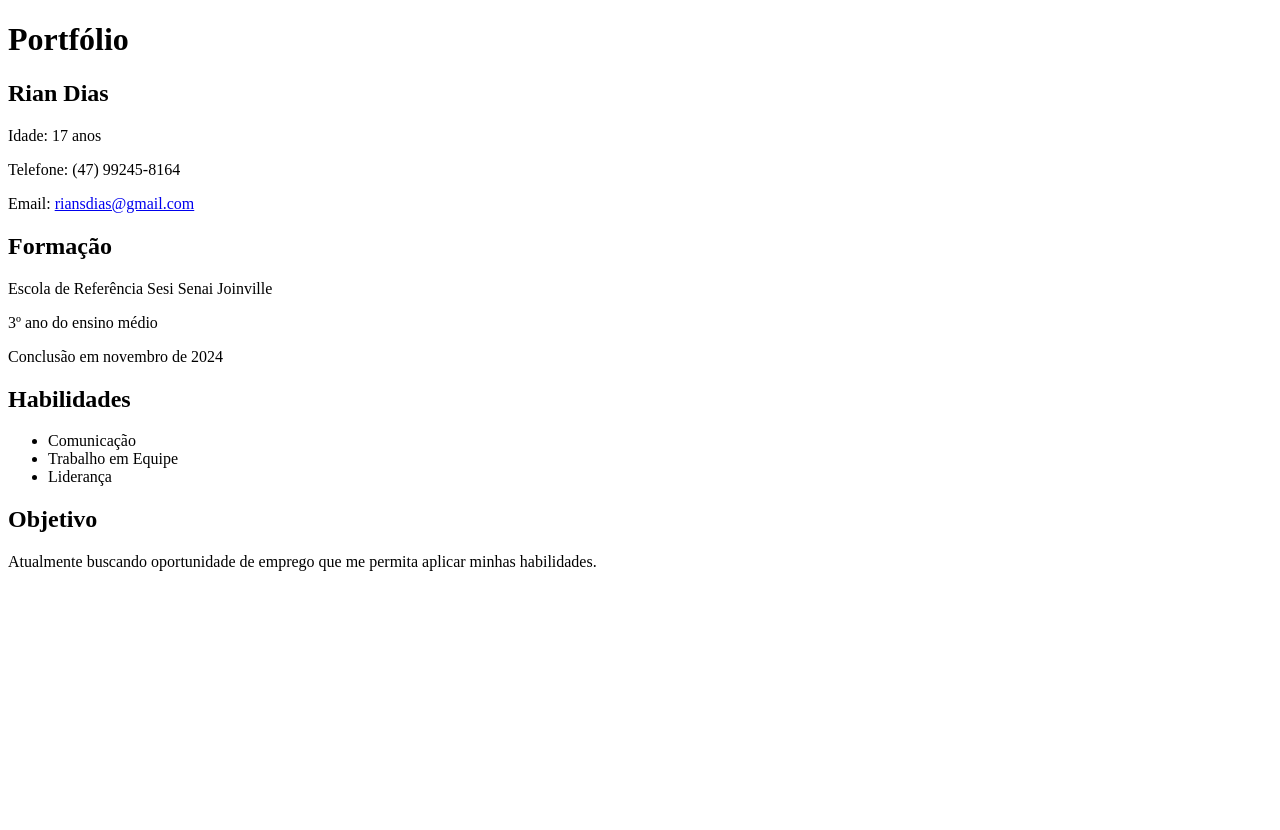
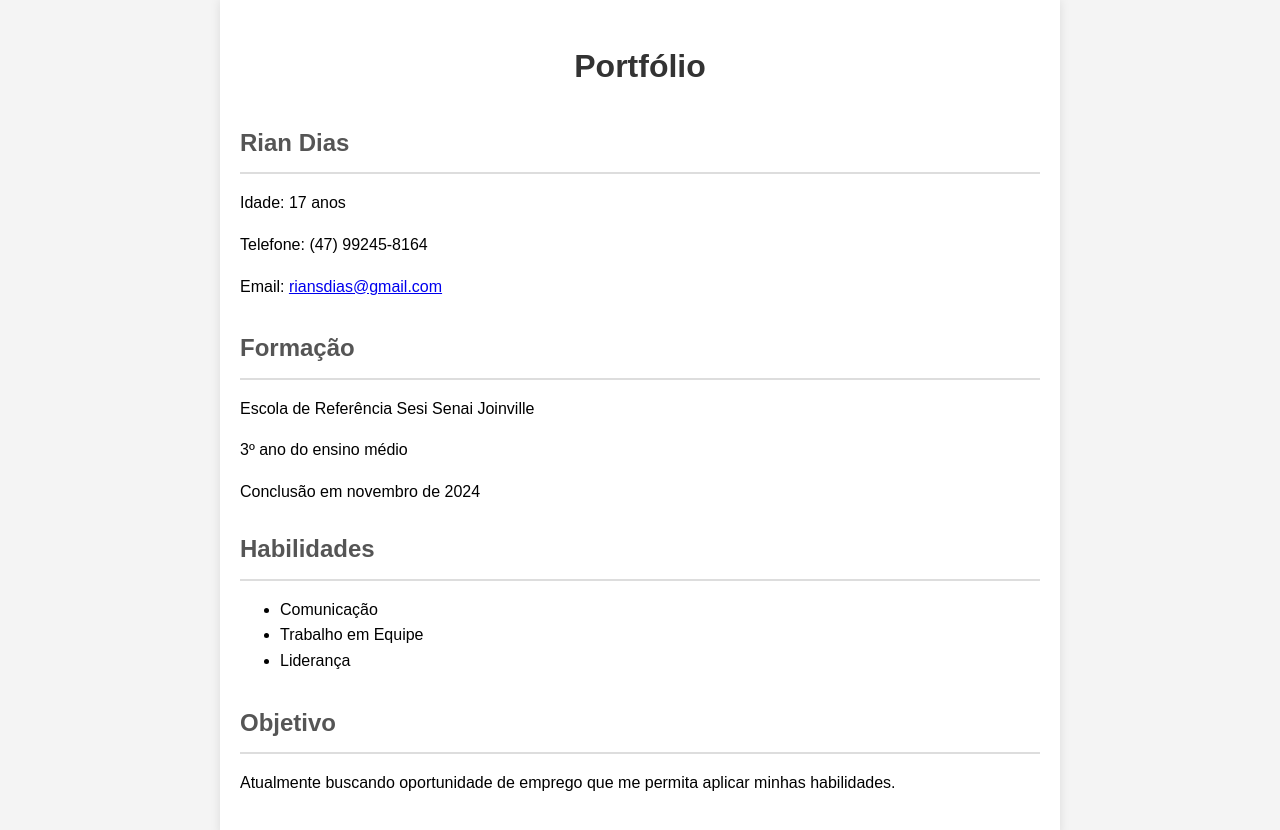
Before and after one commit to RianDias10/avaliacao-jp, a plain HTML site: page index.html in a window 1280 px wide. Before the commit the page ends 800 px from the top, so only its background shows below. Drawn offline with Linux system fonts and the light colour scheme; the site is published under a folder, as on GitHub Pages, so addresses that start at the root find nothing.

Commit message:
Avaliação 23/08

```diff
--- a/index.html
+++ b/index.html
@@ -4,7 +4,7 @@
     <meta charset="UTF-8">
     <meta name="viewport" content="width=device-width, initial-scale=1.0">
     <title>Rian Dias</title>
-    <link rel="stylesheet" href="/style.css">
+    <link rel="stylesheet" href="styles/style.css">
 </head>
 <body>
     <div class="container">
--- /dev/null
+++ b/script.js
@@ -0,0 +1,5 @@
+document.getElementById('cor').addEventListener('click', function() {
+    const colors = ['#008080', '#191970', '#000000', '#FFFFFF', '#0000FF'];
+    const randomColor = colors[Math.floor(Math.random() * colors.length)];
+    document.body.style.backgroundColor = randomColor;
+});
--- /dev/null
+++ b/styles/pag1.css
@@ -0,0 +1,31 @@
+body {
+    margin: 0%;
+    padding: 0%;
+
+}
+
+header {
+    background-color: #001aff;
+    padding: 15px;
+    text-align: center;
+    color: aliceblue;
+}
+
+header h1 {
+    margin-top: 0;
+}
+
+
+.container {
+    padding: 16px;
+    background-color: #f4f4f4;
+    text-align: center;
+}
+
+section{
+    background-color: #ffff;
+    padding: 16px;
+    border-radius: 10px;
+    margin: 16px 0;
+    box-shadow: 0 2px 4px rgba(0, 0, 0, 0.5);
+}
--- /dev/null
+++ b/styles/pag2.css
@@ -0,0 +1,33 @@
+body {
+    margin: 0%;
+    padding: 0%;
+
+}
+
+header {
+    background-color: #278a48;
+    padding: 15px;
+    text-align: center;
+    color: aliceblue;
+}
+
+header h1 {
+    margin-top: 0;
+}
+
+
+
+
+
+.container {
+    padding: 16px;
+    background-color: #f4f4f4;
+}
+
+section{
+    background-color: #ffff;
+    padding: 16px;
+    border-radius: 10px;
+    margin: 16px 0;
+    box-shadow: 0 2px 4px rgba(0, 0, 0, 0.5);
+}
--- /dev/null
+++ b/styles/pag3.css
@@ -0,0 +1,44 @@
+body {
+    font-family: Arial, sans-serif;
+    margin: 0;
+    padding: 0;
+    background-color: #1100ff;
+    display: flex;
+    justify-content: center;
+    align-items: center;
+    height: 100vh;
+}
+
+.container {
+    max-width: 600px;
+    padding: 20px;
+    background: #fff;
+    border: 2px solid #1100ff;
+    box-shadow: 0 0 10px rgba(0,0,0,0.1);
+    text-align: center;
+}
+
+h1 {
+    color: #1100ff;
+    margin-bottom: 20px;
+}
+
+.info {
+    margin-bottom: 20px;
+    font-size: 18px;
+    color: #555;
+}
+
+button {
+    padding: 10px 20px;
+    font-size: 16px;
+    color: #fff;
+    background-color: #1100ff;
+    border: none;
+    cursor: pointer;
+    border-radius: 5px;
+}
+
+button:hover {
+    background-color: #0d00cc;
+}
```
Also changed, not shown: pagina1.html (added, +31 -0 lines), pagina2.html (added, +41 -0 lines), pagina3.html (added, +18 -0 lines), styles/style.css (renamed from style.css).
